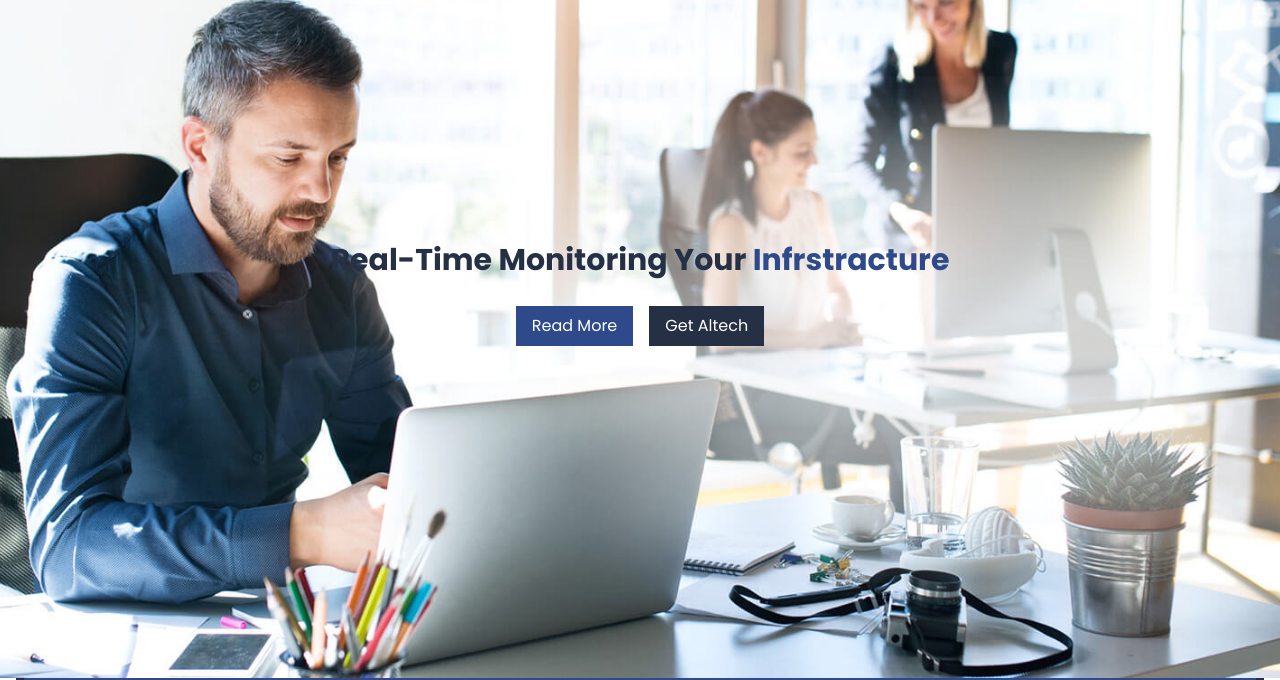
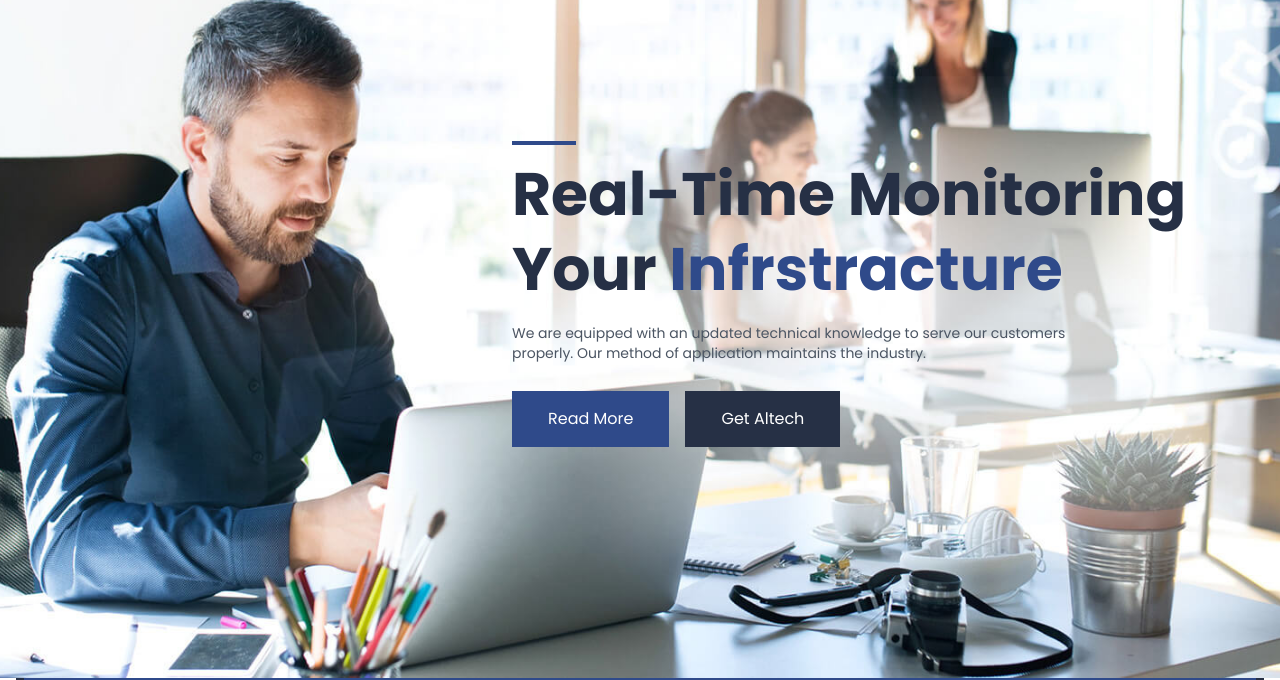
Before and after one commit to franckDev21/hi_website, a website: page src/index.html in a window 1280 px wide. Shown: the part 142-822 px from the top of the page. Drawn offline with nearby package versions, Linux system fonts and the light colour scheme; a web font is replaced by a local one.

Commit message:
mise a jour du banner

```diff
--- a/src/index.html
+++ b/src/index.html
@@ -48,7 +48,7 @@
           </div>
       </div>
 
-      <div class="bg-green-500 relative">
+      <div class=" relative">
             <!--Start Mobile Navigation -->
             <nav class="nav-mobile xl:hidden bg-white shadow-2xl border-b border-gray-50">
                 <div class="container mx-auto px-4 py-3 flex items-center justify-between ">
@@ -134,13 +134,17 @@
             <!-- End Desktop Navigation -->
 
             <!-- banner -->
-            <div class="banner lg:h-80 xl:py-96 z-10 h-banner-300 relative flex justify-center items-center">
+            <div class="banner lg:h-80 xl:py-96 z-10 h-banner-300 relative flex justify-center items-center md:justify-start lg:justify-center xl:justify-end ">
                 <img src="./assets/bg-banner.jpeg" class="banner__img z-10 absolute w-full h-full object-cover " alt="bg">
-                <div class="banner__content relative z-20 w-90">
-                    <h1 class="font-bold text-secondary text-3xl text-center">Real-Time Monitoring Your <span class="text-primary">Infrstracture</span></h1>
-                    <div class="flex items-center justify-center mt-7">
-                        <button class="px-4 bg-primary btn text-white py-2 inline-block">Read More</button>
-                        <button class="px-4 bg-secondary btn text-white py-2 inline-block ml-4">Get Altech</button>
+                <div class="banner__content relative z-20 w-90  md:ml-10">
+                    <span class="hidden md:block w-16 mb-3 h-1 bg-primary"></span>
+                    <h1 class="font-bold text-secondary text-3xl text-center xl:text-6xl xl:leading-tight md:text-left md:mb-4 md:text-4xl md:max-w-xl xl:max-w-3xl">Real-Time Monitoring Your <span class="text-primary">Infrstracture</span></h1>
+                    <p class="hidden md:block text-sm text-gray-600 max-w-xl">
+                      We are equipped with an updated technical knowledge to serve our customers  properly. Our method of application maintains the industry.
+                    </p>
+                    <div class="flex items-center justify-center mt-7 md:justify-start">
+                        <button class="px-4 md:px-9 md:py-4 bg-primary btn text-white py-2 inline-block">Read More</button>
+                        <button class="px-4 md:px-9 md:py-4 bg-secondary btn text-white py-2 inline-block ml-4">Get Altech</button>
                     </div>
                 </div>
 
@@ -153,8 +157,8 @@
                     </div>
                 </div> -->
 
-                <button class="banner__btn-left absolute top-1/2 -translate-y-1/2 left-2 w-5 h-5 bg-gray-800 bg-opacity-80 text-white flex justify-center items-center z-20 p-4 cursor-pointer"><</button>
-                <button class="banner__btn-right absolute top-1/2 -translate-y-1/2 right-2 w-5 h-5 bg-gray-800 bg-opacity-80 text-white flex justify-center items-center z-20 p-4 cursor-pointer">></button>
+                <button class="banner__btn-left xl:w-10 xl:h-10 absolute top-1/2 -translate-y-1/2 left-2 w-5 h-5 bg-gray-800 bg-opacity-80 text-white flex justify-center items-center z-20 p-4 cursor-pointer"><</button>
+                <button class="banner__btn-right xl:w-10 xl:h-10 absolute top-1/2 -translate-y-1/2 right-2 w-5 h-5 bg-gray-800 bg-opacity-80 text-white flex justify-center items-center z-20 p-4 cursor-pointer">></button>
             </div>
       </div>
 
```
Also changed, not shown: dist/output.css.
